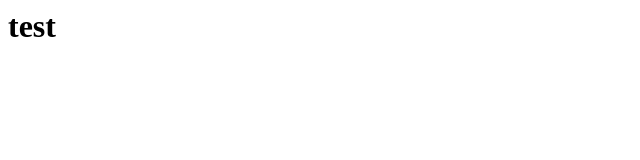
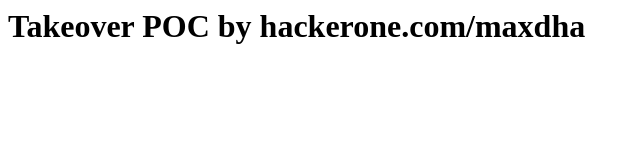
Before and after one commit to Maxdha/testmsfawawfawawf, a plain HTML site: page index.html in a window 1280 px wide. Shown: the whole page, without its empty margins (0-640 px from the left). Drawn offline with Linux system fonts and the light colour scheme.

Commit message:
Update index.html

```diff
--- a/index.html
+++ b/index.html
@@ -1,5 +1,5 @@
 <html>
   <body>
-  <h1>test</h1>
+  <h1>Takeover POC by hackerone.com/maxdha </h1>
   </body>
 </html>
```
